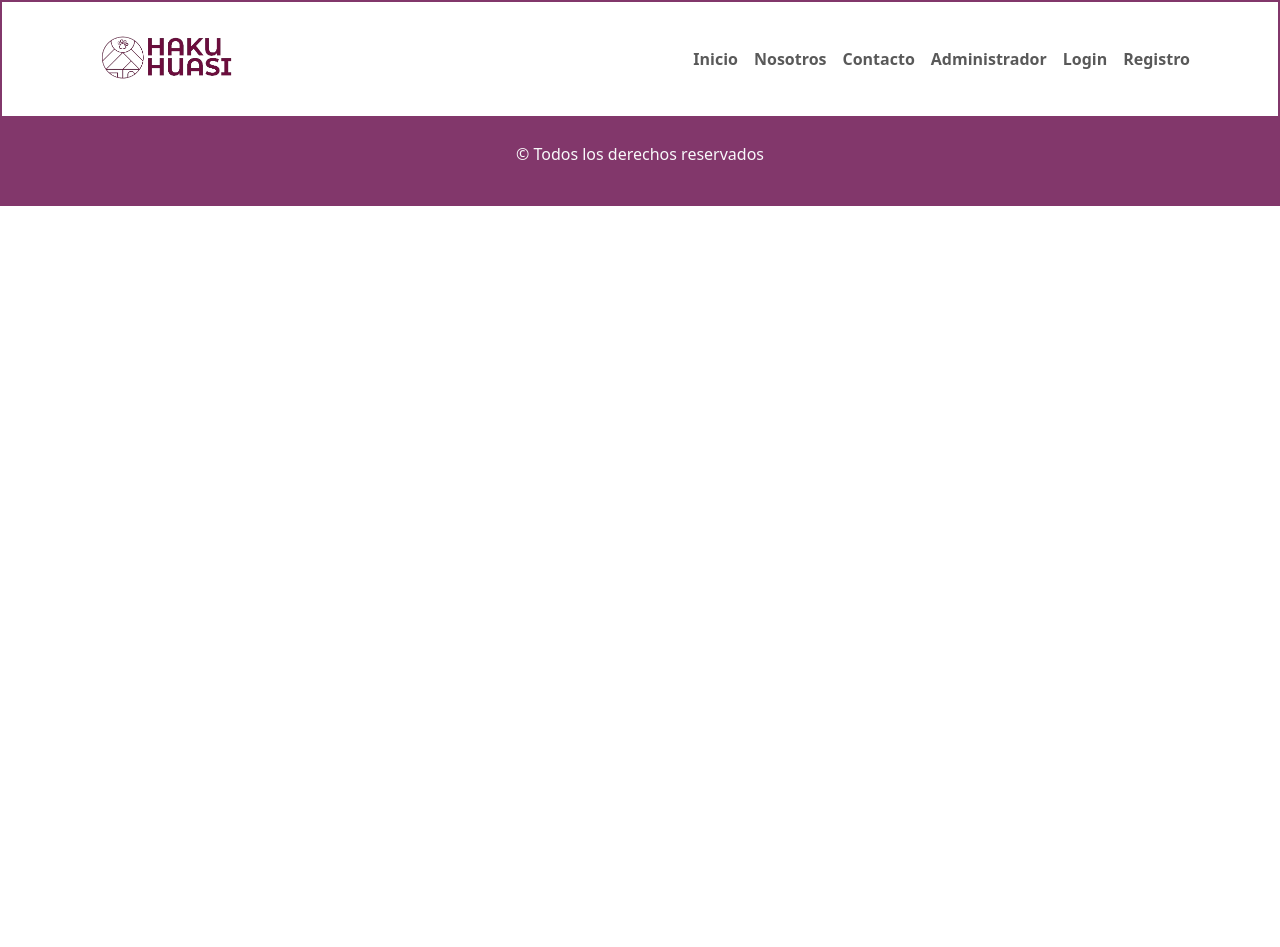
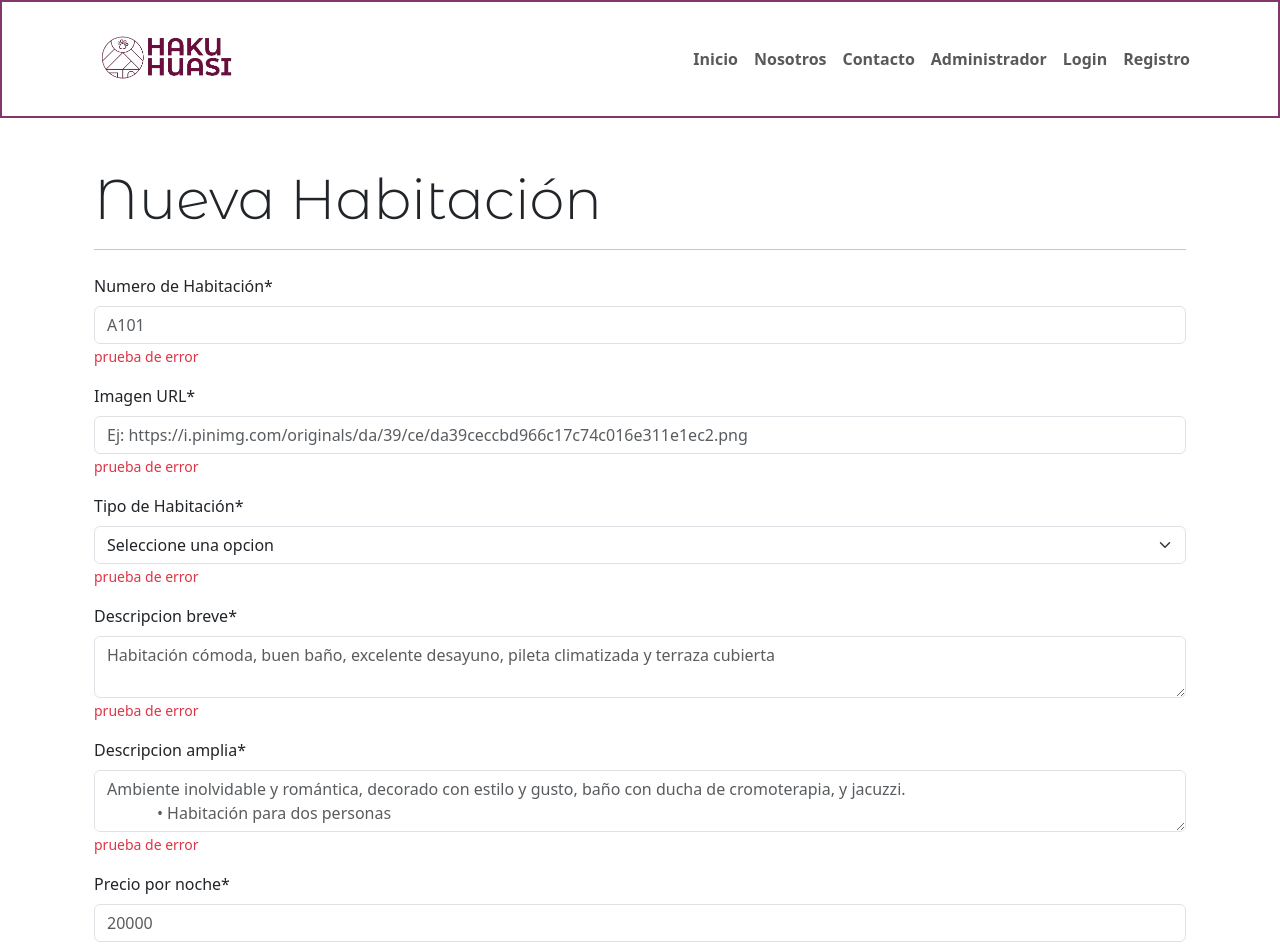
Before and after one commit to Pabmoy25/proyectoHotel-FrontEnd, a React (Vite) app: page /administrador/agregarHabitacion in a window 1280 px wide. Shown: the top 947 px of the page. Before the commit the page ends 800 px from the top, so only its background shows below. Built offline with nearby package versions, Linux system fonts and the light colour scheme.

Commit message:
se creo el maquetado inicial de FormularioHabitacion

```diff
--- a/src/App.jsx
+++ b/src/App.jsx
@@ -9,6 +9,7 @@ import { Container } from "react-bootstrap";
 import { BrowserRouter, Routes, Route } from "react-router-dom";
 import SobreNosotros from "./components/pages/SobreNosotros";
 import Error404 from "./components/pages/Error404";
+import FormularioHabitacion from "./components/pages/habitacion/FormularioHabitacion";
 
 function App() {
   return (
@@ -41,6 +42,13 @@ function App() {
           >
             {" "}
           </Route>
+          <Route
+              exact
+              path="/administrador/agregarHabitacion"
+              element={
+                <FormularioHabitacion></FormularioHabitacion>
+              }
+            ></Route>
 
         </Routes>
       </Container>
--- a/src/components/pages/PaginaAdministrador.jsx
+++ b/src/components/pages/PaginaAdministrador.jsx
@@ -1,6 +1,8 @@
 import React from "react";
 import { Table, Button } from "react-bootstrap";
 import { Link } from "react-router-dom";
+
+
 
 const PaginaAdministrador = () => {
   return (
@@ -15,7 +17,7 @@ const PaginaAdministrador = () => {
           variant="outline-secondary"
           id="btnAdmin"
           as={Link}
-          to={"/administrador/agregarhabitacion"}
+          to={"/administrador/agregarHabitacion"}
         >
           <i className="bi bi-file-earmark-plus"> Habitación</i>
         </Button>
--- /dev/null
+++ b/src/components/pages/habitacion/FormularioHabitacion.jsx
@@ -0,0 +1,76 @@
+import { Form, Button } from "react-bootstrap";
+
+const FormularioHabitacion = () => {
+  return (
+    <section className="container mainpage">
+      <h1 className="display-4 mt-5 titulo-administrador">Nueva Habitación</h1>
+      <hr />
+
+      <Form className="my-4">
+        <Form.Group className="mb-3" controlId="formNombreProdcuto">
+          <Form.Label>Numero de Habitación*</Form.Label>
+          <Form.Control type="text" placeholder="A101" />
+          <Form.Text className="text-danger">prueba de error</Form.Text>
+        </Form.Group>
+
+        <Form.Group className="mb-3" controlId="formImagen">
+          <Form.Label>Imagen URL*</Form.Label>
+          <Form.Control
+            type="text"
+            placeholder="Ej: https://i.pinimg.com/originals/da/39/ce/da39ceccbd966c17c74c016e311e1ec2.png"
+          />
+          <Form.Text className="text-danger">prueba de error</Form.Text>
+        </Form.Group>
+        <Form.Group className="mb-3" controlId="formPrecio">
+          <Form.Label>Tipo de Habitación*</Form.Label>
+          <Form.Select>
+            <option value="">Seleccione una opcion</option>
+            <option value="Estándar">Estándar</option>
+            <option value="Deluxe">Deluxe</option>
+            <option value="Suite">Suite</option>
+          </Form.Select>
+          <Form.Text className="text-danger">prueba de error</Form.Text>
+        </Form.Group>
+        <Form.Group className="mb-3" controlId="formImagen">
+          <Form.Label>Descripcion breve*</Form.Label>
+          <Form.Control
+            type="text"
+            placeholder="Habitación cómoda, buen baño, excelente desayuno, pileta climatizada y terraza cubierta"
+            as="textarea"
+          />
+          <Form.Text className="text-danger">prueba de error</Form.Text>
+        </Form.Group>
+        <Form.Group className="mb-3" controlId="formImagen">
+          <Form.Label>Descripcion amplia*</Form.Label>
+          <Form.Control
+            type="text"
+            placeholder="Ambiente inolvidable y romántica, decorado con estilo y gusto, baño con ducha de cromoterapia, y jacuzzi.
+            • Habitación para dos personas
+            • Sala de estar con sofá-cama para dos personas
+            • Cuarto de baño con ducha
+            • Aire acondicionado
+            • Secador de pelo
+            • Conexión a Internet de velocidad de línea (gratis)
+            • Dispositivo para la auto-calefacción y aire acondicionado
+            • Mini-bar
+            • Espejo retroiluminado"
+            as="textarea"
+          />
+          <Form.Text className="text-danger">prueba de error</Form.Text>
+        </Form.Group>
+
+        <Form.Group className="mb-3" controlId="formPrecio">
+          <Form.Label>Precio por noche*</Form.Label>
+          <Form.Control type="number" placeholder="20000" />
+          <Form.Text className="text-danger">prueba de error</Form.Text>
+        </Form.Group>
+        <Button type="submit" variant="outline-secondary"
+          id="btnAdmin">
+          Guardar
+        </Button>
+      </Form>
+    </section>
+  );
+};
+
+export default FormularioHabitacion;
```
